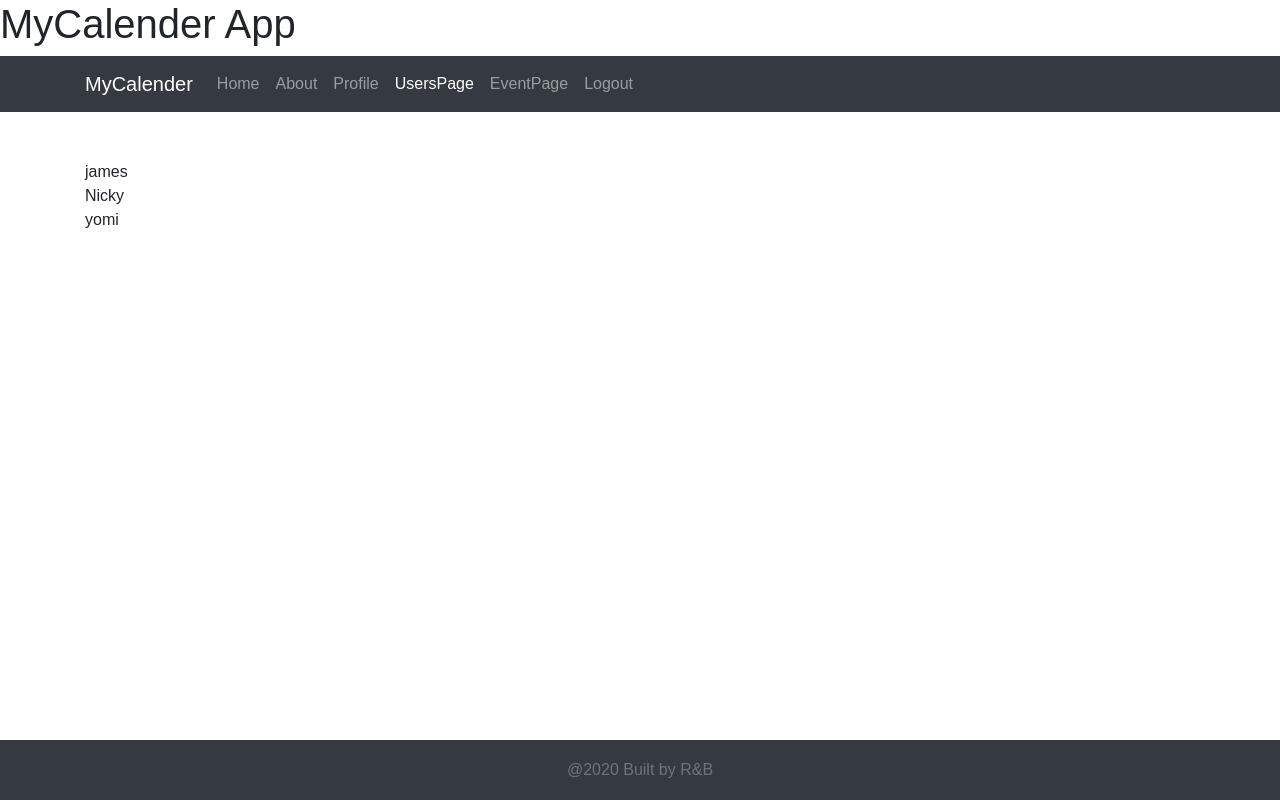
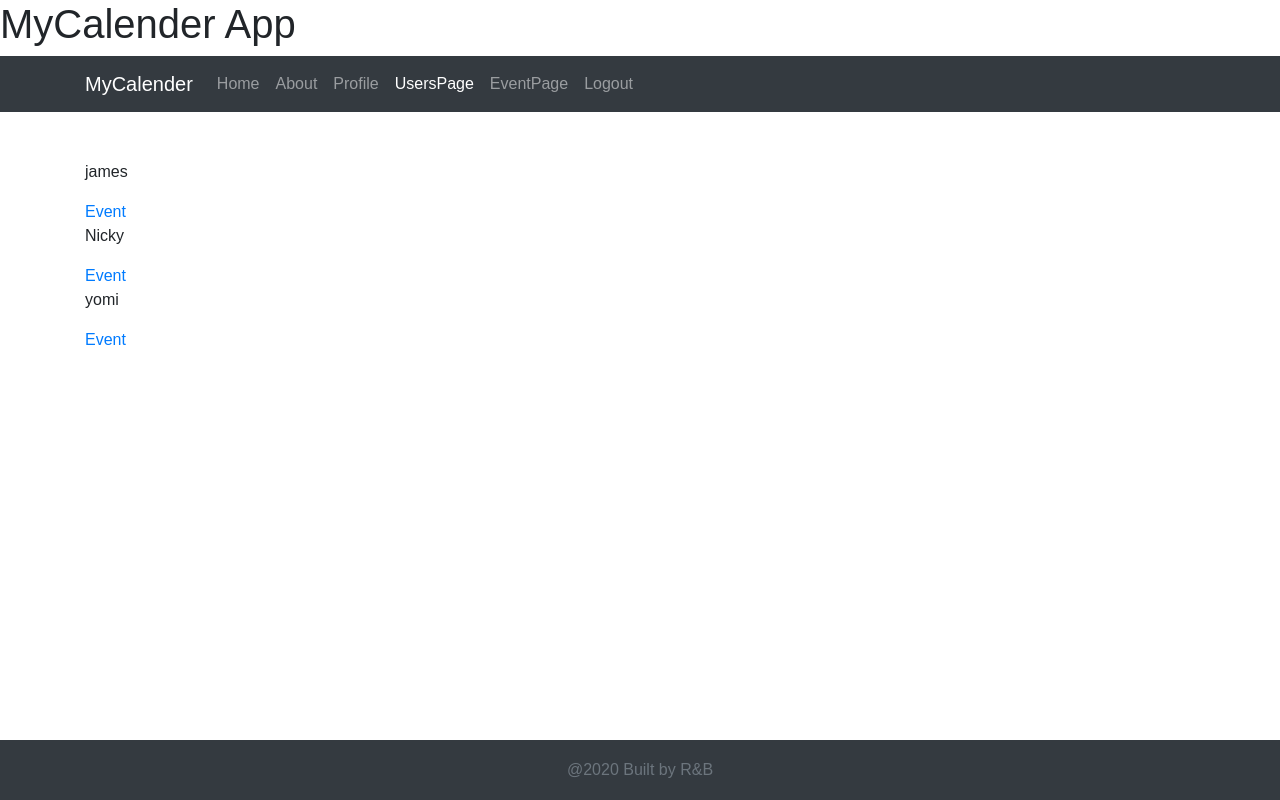
Before and after one commit to BusayomiMBA/bus-calender-frontend-app, a React (Create React App) app: page /usersPage in a window 1280 px wide. Built offline with nearby package versions, Linux system fonts and the light colour scheme; no server answers; sample sign-in values are in the browser's storage.

Commit message:
linked users to event

```diff
--- a/src/components/EventType.js
+++ b/src/components/EventType.js
@@ -3,7 +3,7 @@ import React from 'react';
 const EventType = (props) => {
     return (
         <div>
-         <div>{props.title}</div>
+         <p>{props.title}</p>
 
         </div>
     );
--- a/src/components/Profile.js
+++ b/src/components/Profile.js
@@ -38,9 +38,6 @@ const Profile = (props) => {
     return (
         <div className="text-center pt-4">
             {user ? userData : errorDiv()}
-
-            {/* <Calender /> */}
-           <div><Events /></div>
         </div>
     );
 
--- a/src/components/UserCard.js
+++ b/src/components/UserCard.js
@@ -1,9 +1,10 @@
 import React from 'react';
-
+import { Link } from 'react-router-dom'
 const UserCard = (props) => {
     return (
         <div>
-            {props.name}
+           <p>{props.name}</p>
+            <Link to='/eventPage'>Event</Link>
         </div>
     );
 }
--- a/src/components/Users.js
+++ b/src/components/Users.js
@@ -1,5 +1,8 @@
 import React from 'react';
 import UserCard from './UserCard';
+import { Link } from 'react-router-dom'
+import Events from './Events'
+import EventPage from './EventPage'
 
 const usersArr = ["james", "Nicky", "yomi"]
 
@@ -7,6 +10,7 @@ const usersArrlist = usersArr.map((user, index) =>{
     return (
        <UserCard key={index} name={user} />
     )
+
 })
 
 
```
